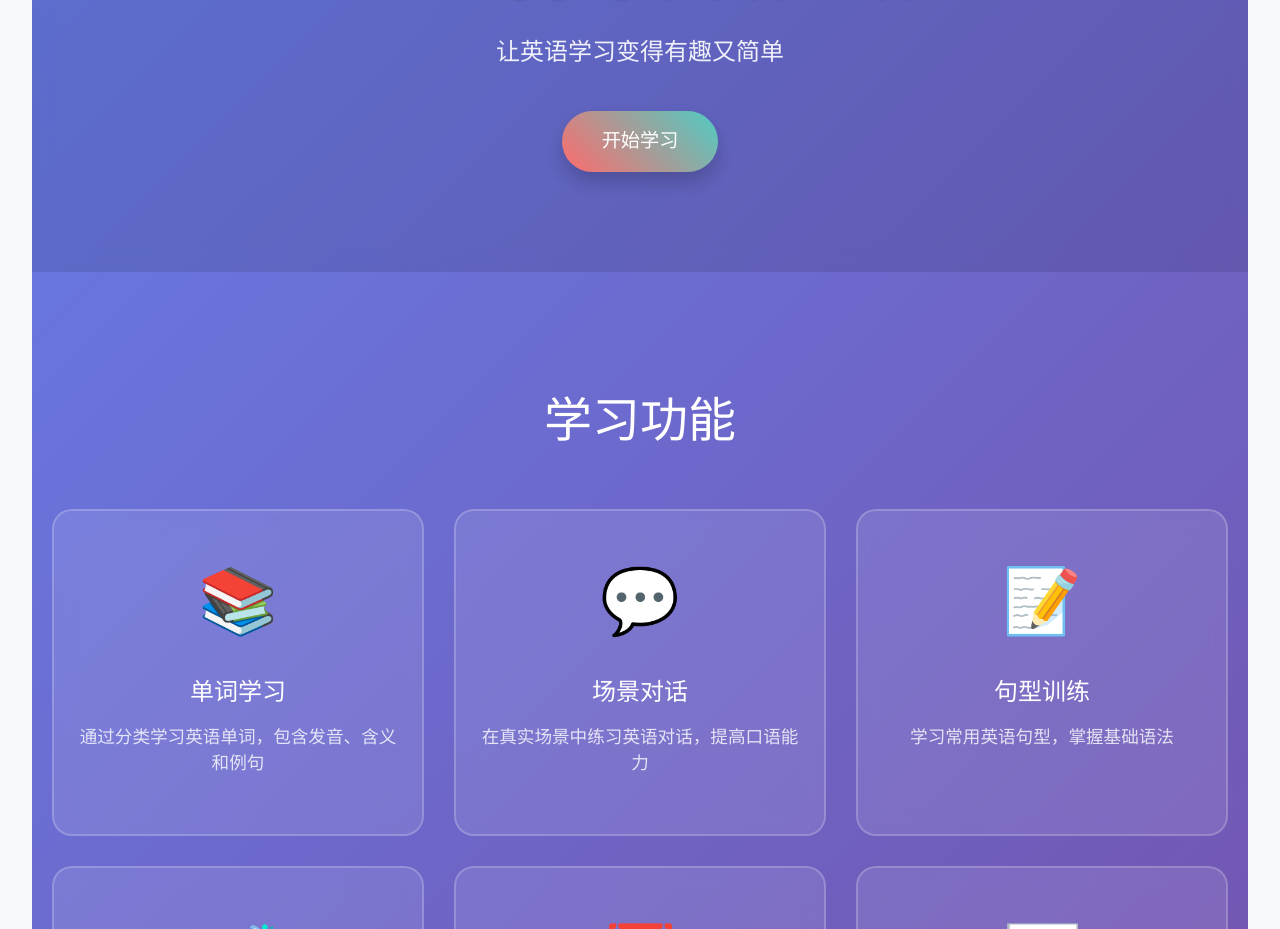
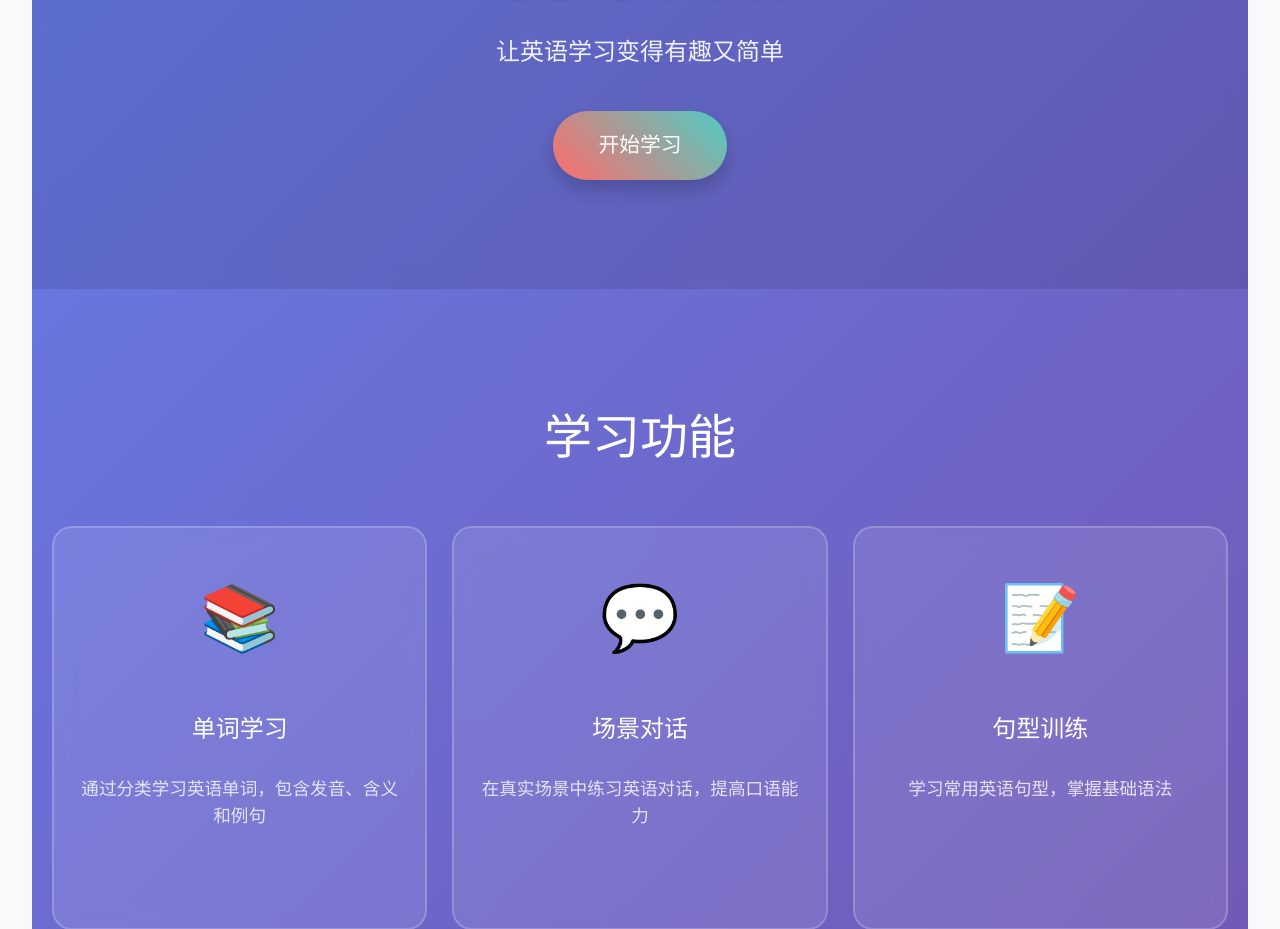
Before and after one commit to frank88hui/EngStudy, a React (Vite) app: page / in a window 1280 px wide. Shown: the part 243-1172 px from the top of the page. Built offline with nearby package versions, Linux system fonts and the light colour scheme.

Commit message:
feat: 实现 Git 项目
Co-authored-by: traeagent <traeagent@users.noreply.github.com>

```diff
--- a/src/HomePage.css
+++ b/src/HomePage.css
@@ -61,8 +61,8 @@
 
 .features-grid {
   display: grid;
-  grid-template-columns: repeat(auto-fit, minmax(300px, 1fr));
-  gap: 30px;
+  grid-template-columns: repeat(auto-fit, minmax(280px, 1fr));
+  gap: 25px;
   max-width: 1200px;
   margin: 0 auto;
 }
@@ -76,10 +76,15 @@
   color: white;
   transition: all 0.3s ease;
   border: 2px solid rgba(255, 255, 255, 0.2);
+  display: flex;
+  flex-direction: column;
+  align-items: center;
+  justify-content: space-between;
+  min-height: 320px;
 }
 
 .feature-card:hover {
-  transform: translateY(-10px);
+  transform: translateY(-10px) scale(1.02);
   background: rgba(255, 255, 255, 0.15);
   border-color: rgba(255, 255, 255, 0.4);
   box-shadow: 0 15px 30px rgba(0, 0, 0, 0.2);
@@ -89,18 +94,96 @@
   font-size: 4rem;
   margin-bottom: 20px;
   display: block;
+  transition: transform 0.3s ease;
+}
+
+.feature-card:hover .feature-icon {
+  transform: scale(1.2);
 }
 
 .feature-card h3 {
   font-size: 1.5rem;
   margin-bottom: 15px;
   font-weight: 700;
+  text-align: center;
 }
 
 .feature-card p {
   font-size: 1.1rem;
   opacity: 0.8;
   line-height: 1.5;
+  text-align: center;
+  flex-grow: 1;
+}
+
+/* 按钮样式优化 */
+.start-btn {
+  display: inline-block;
+  background: linear-gradient(45deg, #FF6B6B, #4ECDC4);
+  color: white;
+  padding: 18px 45px;
+  border-radius: 50px;
+  font-size: 1.3rem;
+  font-weight: 700;
+  text-decoration: none;
+  box-shadow: 0 10px 20px rgba(0, 0, 0, 0.2);
+  transition: all 0.3s ease;
+  border: none;
+  cursor: pointer;
+  position: relative;
+  overflow: hidden;
+  z-index: 1;
+}
+
+.start-btn::before {
+  content: '';
+  position: absolute;
+  top: 0;
+  left: -100%;
+  width: 100%;
+  height: 100%;
+  background: linear-gradient(90deg, transparent, rgba(255, 255, 255, 0.2), transparent);
+  transition: left 0.5s ease;
+  z-index: -1;
+}
+
+.start-btn:hover::before {
+  left: 100%;
+}
+
+.start-btn:hover {
+  transform: translateY(-3px);
+  box-shadow: 0 15px 25px rgba(0, 0, 0, 0.3);
+}
+
+/* 响应式网格调整 */
+@media (min-width: 768px) and (max-width: 1024px) {
+  .features-grid {
+    grid-template-columns: repeat(2, 1fr);
+  }
+}
+
+@media (max-width: 767px) {
+  .features-grid {
+    grid-template-columns: 1fr;
+  }
+
+  .feature-card {
+    min-height: 280px;
+    padding: 30px 15px;
+  }
+
+  .feature-icon {
+    font-size: 3.5rem;
+  }
+
+  .feature-card h3 {
+    font-size: 1.3rem;
+  }
+
+  .feature-card p {
+    font-size: 1rem;
+  }
 }
 
 /* 统计区域 */
```
